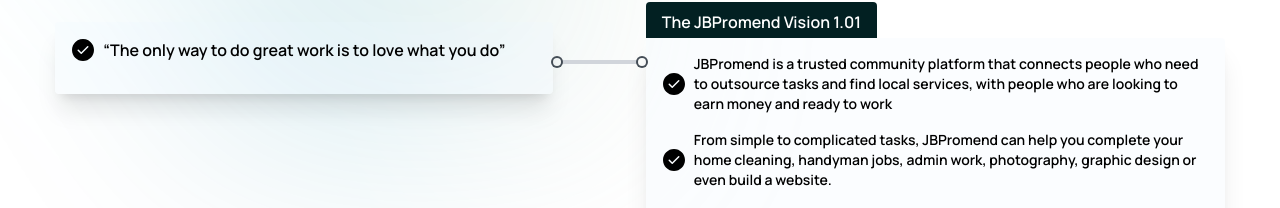
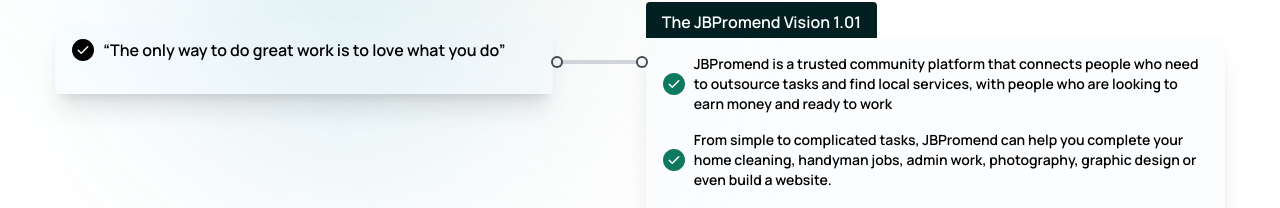
Before and after one commit to Elochukwu3/jb-task-searvice, a Next.js app: page /aboutUs in a window 1280 px wide. Shown: the part 720-928 px from the top of the page. Built offline with nearby package versions, Linux system fonts and the light colour scheme; grey boxes are pictures that could not be loaded; a web font is replaced by a local one.

Commit message:
update: svg component color

```diff
--- a/app/(company)/(routes)/aboutUs/components/Svg.tsx
+++ b/app/(company)/(routes)/aboutUs/components/Svg.tsx
@@ -3,7 +3,7 @@ import React from 'react'
 const Svg = () => {
   return (
     <div className='shrink-0 '>
-        <svg aria-hidden="true" height="24" viewBox="0 0 24 24" width="24" className="octicon octicon-check-circle-fill text-success mr-2">
+        <svg fill='#0d7a5f' aria-hidden="true" height="24" viewBox="0 0 24 24" width="24" className="octicon octicon-check-circle-fill text-success mr-2">
               <path d="M1 12C1 5.925 5.925 1 12 1s11 4.925 11 11-4.925 11-11 11S1 18.075 1 12Zm16.28-2.72a.751.751 0 0 0-.018-1.042.751.751 0 0 0-1.042-.018l-5.97 5.97-2.47-2.47a.751.751 0 0 0-1.042.018.751.751 0 0 0-.018 1.042l3 3a.75.75 0 0 0 1.06 0Z"></path>
             </svg>
     </div>
```
